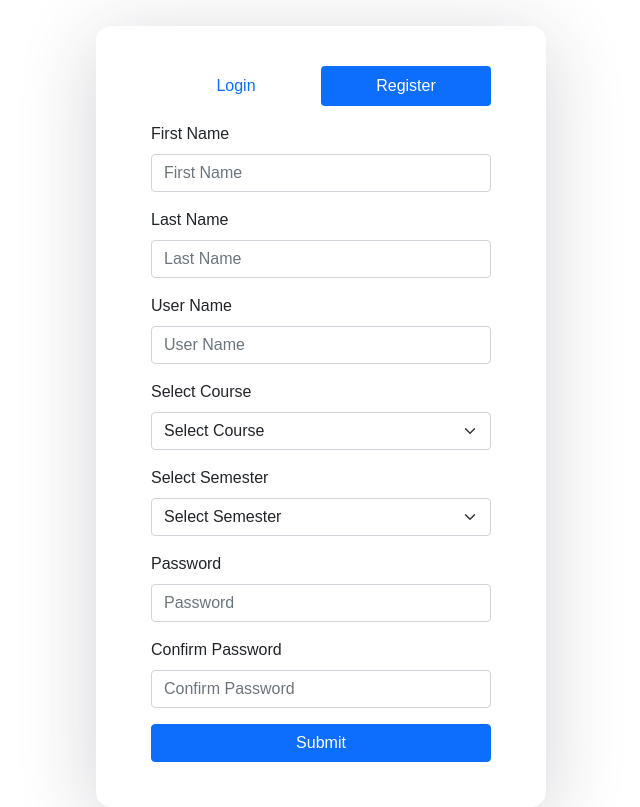
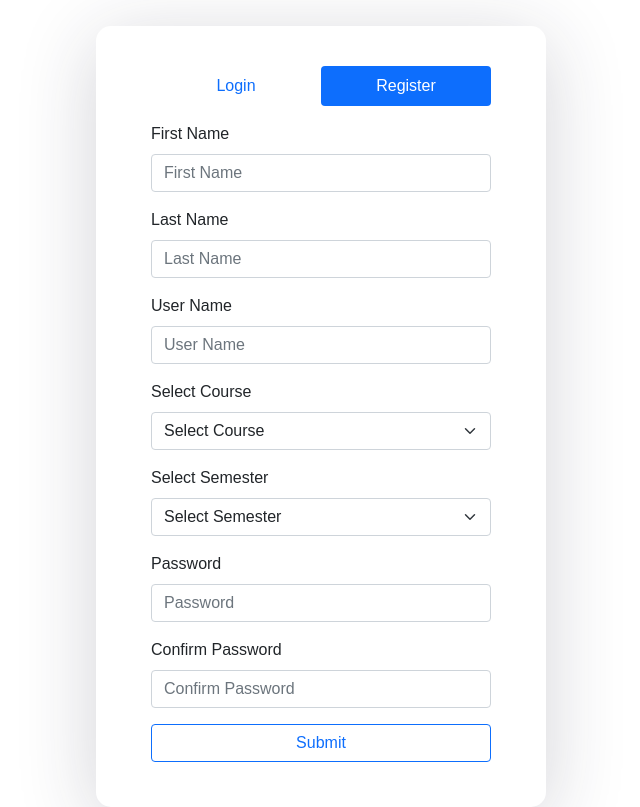
Before and after one commit to Thagoo/stud, a React (Create React App) app: page / in a window 1280 px wide. Both pictures are taken after a click on the tab "Register". Shown: the whole page, without its empty margins (319-959 px from the left). Built offline with nearby package versions, Linux system fonts and the light colour scheme; no server answers.

Commit message:
src: Fix a derp

```diff
--- a/src/components/Register/Register.jsx
+++ b/src/components/Register/Register.jsx
@@ -127,7 +127,7 @@ class Register extends React.Component {
           <Button
             style={{ width: `100%` }}
             type="submit"
-            className="outline-primary"
+            variant="outline-primary"
           >
             Submit
           </Button>
```
